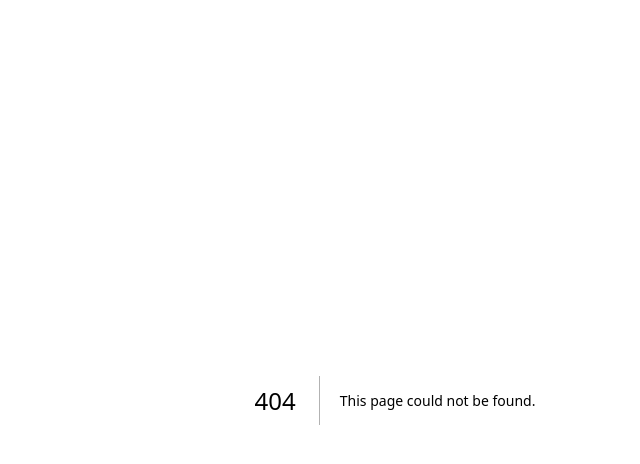
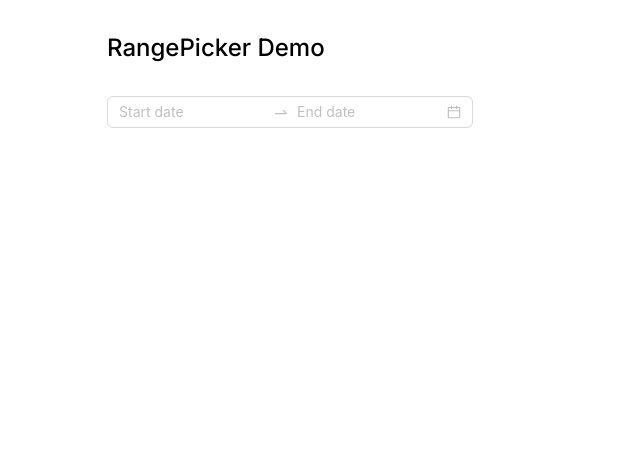
Before and after one commit to dearfrankg/zone1, a Next.js app: page /range-picker in a window 1280 px wide. Before the commit this address had no page. Shown: the top 464 px of the page, without its empty margins (245-885 px from the left). Built offline with nearby package versions, Linux system fonts and the light colour scheme.

Commit message:
add range-picker

```diff
--- /dev/null
+++ b/app/range-picker/page.tsx
@@ -0,0 +1,42 @@
+"use client";
+import React, { useState } from "react";
+import { DatePicker, message } from "antd";
+import "antd/dist/reset.css";
+
+/*
+  message user when incomplete range
+*/
+
+const RangeDatePicker = () => {
+  const [selectedRange, setSelectedRange] = useState(null);
+
+  const handleDateChange = (dates: any) => {
+    if (dates && dates.length === 2) {
+      setSelectedRange(dates);
+    } else {
+      setSelectedRange(null);
+    }
+  };
+
+  const handlePickerOpenChange = (open: any) => {
+    if (!open && !selectedRange) {
+      message.error("Please select a valid range.");
+    }
+  };
+
+  return (
+    <div className="w-1/2 h-1/2 m-auto p-8 space-y-8">
+      <h1 className="text-2xl font-medium">RangePicker Demo</h1>
+      <DatePicker.RangePicker
+        format="YYYY-MM-DD"
+        onChange={handleDateChange}
+        onOpenChange={handlePickerOpenChange}
+        allowClear={false}
+        showTime={false}
+        value={selectedRange}
+      />
+    </div>
+  );
+};
+
+export default RangeDatePicker;
```
